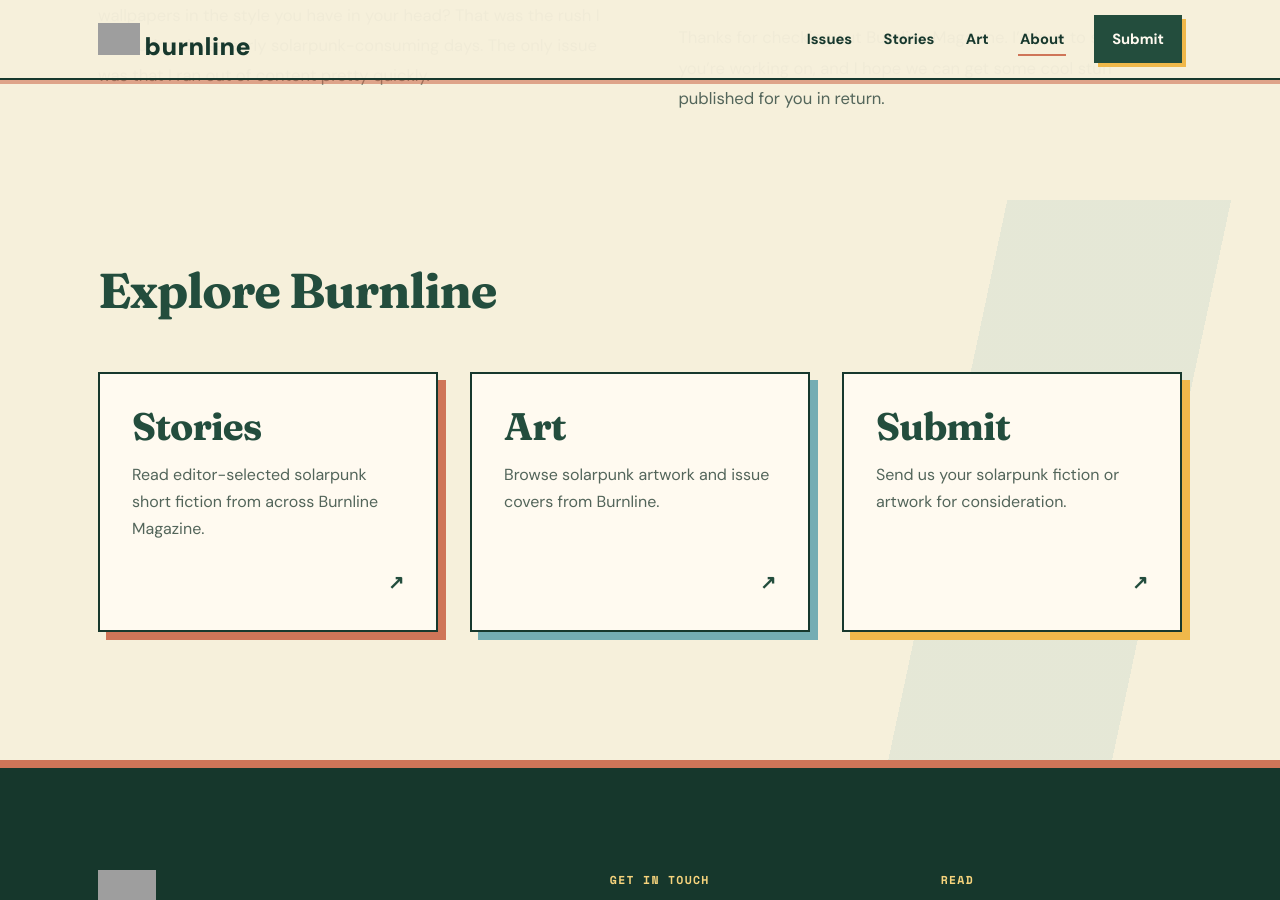
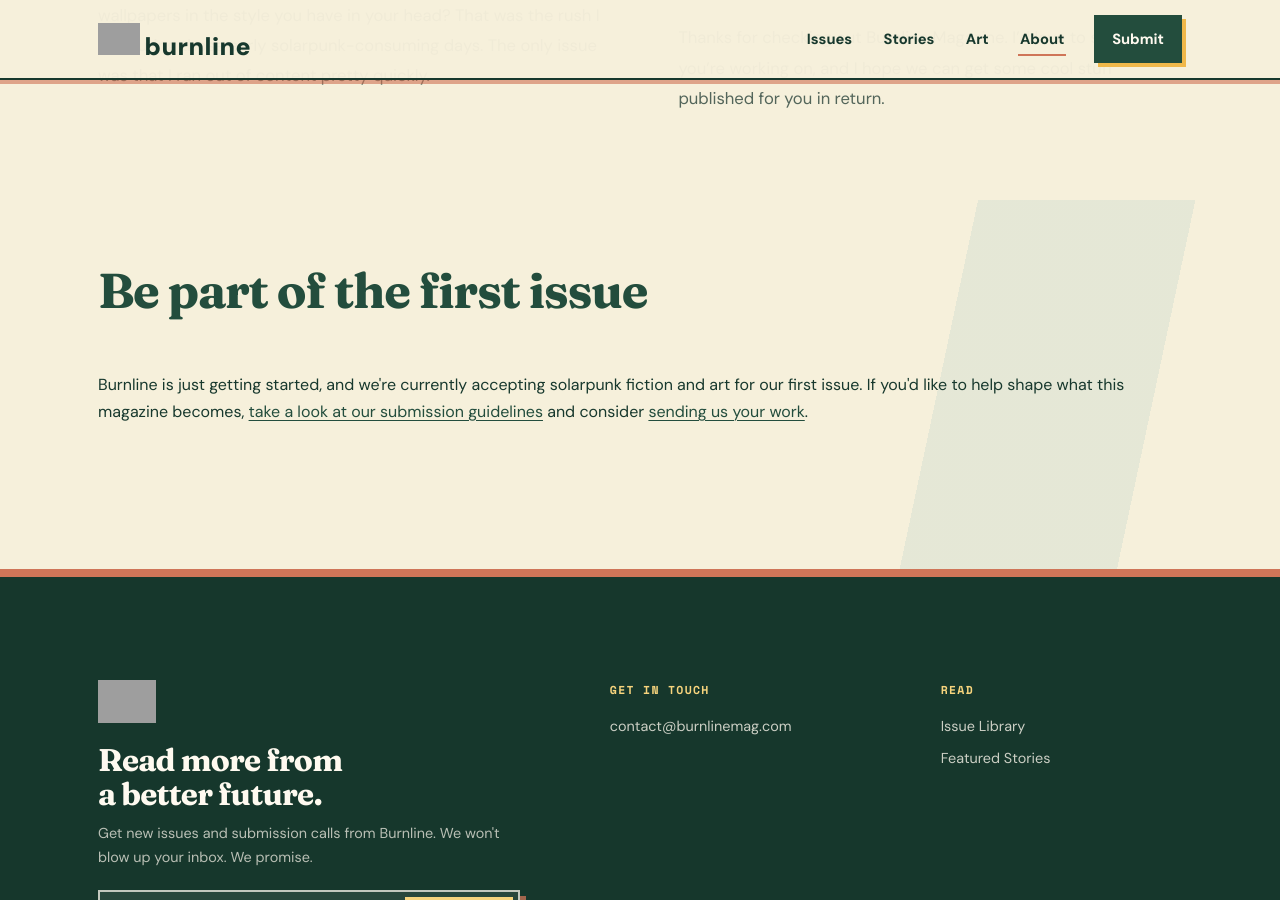
Before and after one commit to Bowliopia/burnline, a Jekyll site: the page built from about.html, in a window 1280 px wide and 900 px high, scrolled down 1285 px. Built offline with Jekyll 4.4.1, drawn with Linux system fonts in a browser that asks for light colours; grey boxes are pictures that could not be loaded.

Commit message:
Replace About explore cards with submissions note

```diff
--- a/about.html
+++ b/about.html
@@ -56,29 +56,12 @@ extra_css: "/assets/css/about.css"
 
     <section class="explore-about" aria-labelledby="explore-about-title">
       <div class="wrap">
-        <h2 id="explore-about-title">Explore Burnline</h2>
+        <div class="about-note">
+          <h2 id="explore-about-title">Be part of the first issue</h2>
 
-        <div class="about-links">
-          <a class="about-link-card" href="/stories/">
-            <div>
-              <h3>Stories</h3>
-              <p>Read editor-selected solarpunk short fiction from across Burnline Magazine.</p>
-            </div>
-          </a>
-
-          <a class="about-link-card" href="/art/">
-            <div>
-              <h3>Art</h3>
-              <p>Browse solarpunk artwork and issue covers from Burnline.</p>
-            </div>
-          </a>
-
-          <a class="about-link-card" href="/submit/">
-            <div>
-              <h3>Submit</h3>
-              <p>Send us your solarpunk fiction or artwork for consideration.</p>
-            </div>
-          </a>
+          <p>
+            Burnline is just getting started, and we're currently accepting solarpunk fiction and art for our first issue. If you'd like to help shape what this magazine becomes, <a href="/submit/">take a look at our submission guidelines</a> and consider <a href="/submit/">sending us your work</a>.
+          </p>
         </div>
       </div>
     </section>
```
